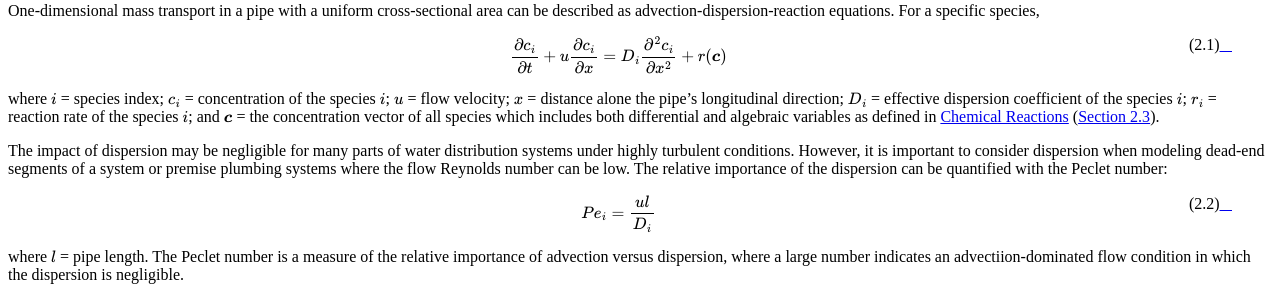
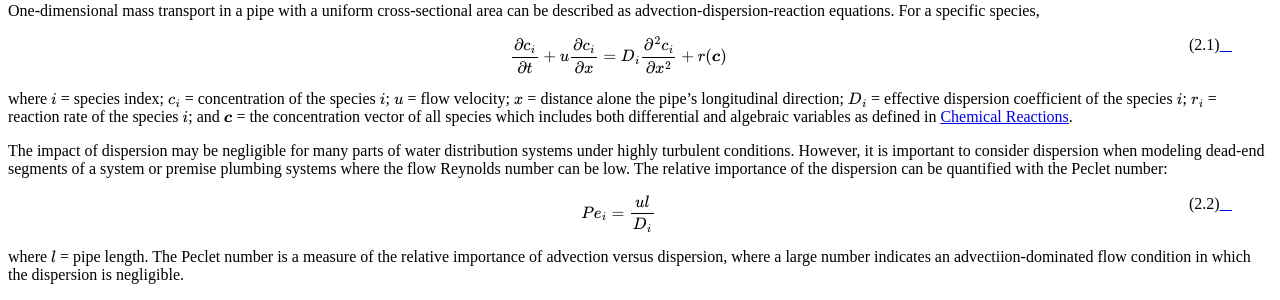
Before and after one commit to fengshang1972/EPANETMSX2Manual, a Sphinx documentation site: the page built from docs/2_framework.rst, in a window 1280 px wide and 900 px high, scrolled down 1687 px. Shown: the part 152-452 px from the top of the window. Built offline with Sphinx 7.4.7 and the Read the Docs theme 2.0.0, drawn with Linux system fonts in a browser that asks for light colours; cross-references to code outside the pages are shown as plain code.

Commit message:
Update 2_framework.rst

```diff
--- a/docs/2_framework.rst
+++ b/docs/2_framework.rst
@@ -106,7 +106,7 @@ cross-sectional area can be described as advection-dispersion-reaction equations
 
 where :math:`i` = species index; :math:`c_i` = concentration of the species :math:`i`; :math:`u` = flow velocity; :math:`x` = distance alone the pipe's longitudinal direction;
 :math:`D_i` = effective dispersion coefficient of the species :math:`i`; :math:`r_i` = reaction rate of the species :math:`i`; and :math:`\boldsymbol{c}` = the concentration vector of all species which includes both differential and algebraic variables as
-defined in :ref:`section-chemical_reaction` (:numref:`section-chemical_reaction`).
+defined in :ref:`section-chemical_reaction`.
 
 The impact of dispersion may be negligible for many parts of water distribution systems under highly turbulent conditions. However, it is important to consider dispersion when modeling
 dead-end segments of a system or premise plumbing systems where the flow Reynolds number can be low. The relative importance of the dispersion can be
```
